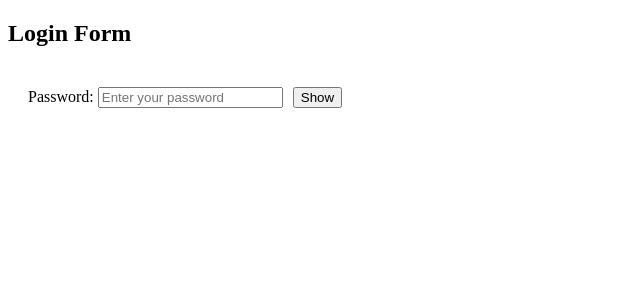
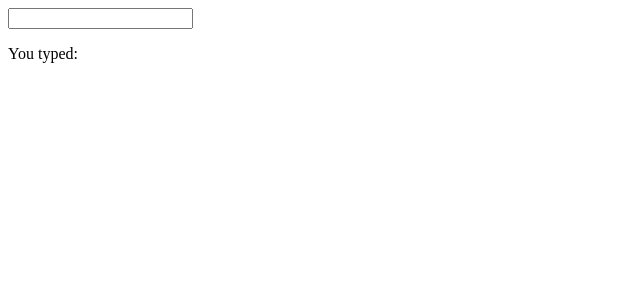
Before and after one commit to Sivakumar-U/UI_Learnings, a React (Vite) app: page / in a window 1280 px wide. Shown: the top 300 px of the page, without its empty margins (0-640 px from the left). Built offline with nearby package versions, Linux system fonts and the light colour scheme.

Commit message:
[Siva]Added: Program when we type text it should store in the paragraph using onChange event.

```diff
--- a/src/App.jsx
+++ b/src/App.jsx
@@ -1,11 +1,10 @@
 import React from 'react';
-import PasswordToggle from './PasswordToggle';
+import TextInput from './TextInput';
 
 const App = () => {
   return (
     <div>
-      <h2>Login Form</h2>
-      <PasswordToggle/>
+      <TextInput/>
     </div>
   );
 };
--- a/src/EventHandle2.jsx
+++ b/src/EventHandle2.jsx
@@ -1,7 +1,7 @@
 import React from 'react'
 
 function EventHandle2() {
-    let handleChange=()=>{
+    let handleChange=(event)=>{
         console.log("Typing: "+event.target.value)
     }
   return (
--- /dev/null
+++ b/src/TextInput.jsx
@@ -0,0 +1,16 @@
+import React, { useState } from 'react'
+
+function TextInput() {
+    const[text,setText]=useState("")
+  return (
+    <div>
+      <input type="text"
+             value={text}
+             onChange={(event)=>setText(event.target.value)}/>
+
+      <p>You typed: {text}</p>
+    </div>
+  )
+}
+
+export default TextInput
```
